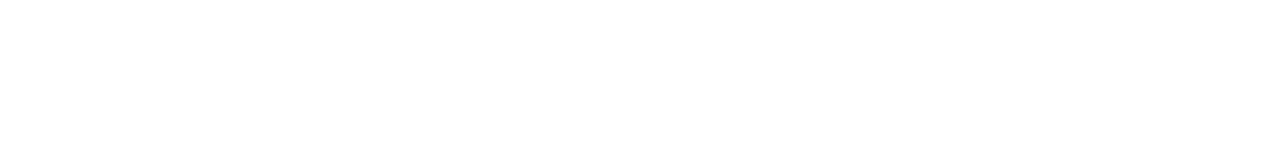
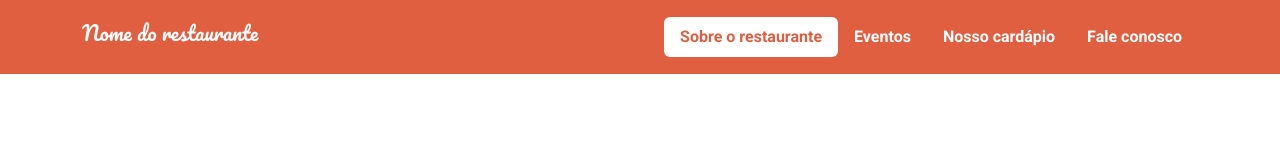
Before and after one commit to Gustavo-dev-front/landing-page-restaurant, a plain HTML site: page index.html in a window 1280 px wide. Drawn offline with nearby package versions, Linux system fonts and the light colour scheme.

Commit message:
style: estrutura inicial do header

```diff
--- a/index.html
+++ b/index.html
@@ -7,11 +7,35 @@
   <title>Seu restaurante</title>
   <link href="https://cdn.jsdelivr.net/npm/bootstrap@5.3.2/dist/css/bootstrap.min.css" rel="stylesheet"
     integrity="sha384-T3c6CoIi6uLrA9TneNEoa7RxnatzjcDSCmG1MXxSR1GAsXEV/Dwwykc2MPK8M2HN" crossorigin="anonymous">
+  <link rel="preconnect" href="https://fonts.googleapis.com">
+  <link rel="preconnect" href="https://fonts.gstatic.com" crossorigin>
+  <link href="https://fonts.googleapis.com/css2?family=Pacifico&family=Roboto:wght@400;700&display=swap"
+    rel="stylesheet">
   <link rel="stylesheet" href="./main.css">
 </head>
 
 <body>
-
+  <header id="cabecalho" class="p-2">
+    <div class="container">
+      <nav class="navbar navbar-expand-lg justify-content-between">
+        <h1 class="navbar-brand title">Nome do restaurante</h1>
+        <ul class="nav nav-pills">
+          <li class="nav-item">
+            <a class="nav-link active fw-bold" href="#sobre">Sobre o restaurante</a>
+          </li>
+          <li class="nav-item">
+            <a class="nav-link fw-bold" href="#eventos">Eventos</a>
+          </li>
+          <li class="nav-item">
+            <a class="nav-link fw-bold" href="#cardapio">Nosso cardápio</a>
+          </li>
+          <li class="nav-item">
+            <a class="nav-link fw-bold" href="#contato">Fale conosco</a>
+          </li>
+        </ul>
+      </nav>
+    </div>
+  </header>
 
 
   <script src="https://cdn.jsdelivr.net/npm/bootstrap@5.3.2/dist/js/bootstrap.bundle.min.js"
--- a/main.css
+++ b/main.css
@@ -0,0 +1,21 @@
+* {
+  font-family: 'Roboto', sans-serif;
+}
+
+.title {
+  font-family: 'Pacifico', cursive;
+}
+
+#cabecalho {
+  background-color: #e15f41;
+}
+
+#cabecalho .navbar-brand.title,
+#cabecalho .nav-link  {
+  color: #fff;
+}
+
+#cabecalho .nav-link.active {
+  color: #e15f41;
+  background-color: #fff;
+}
```
